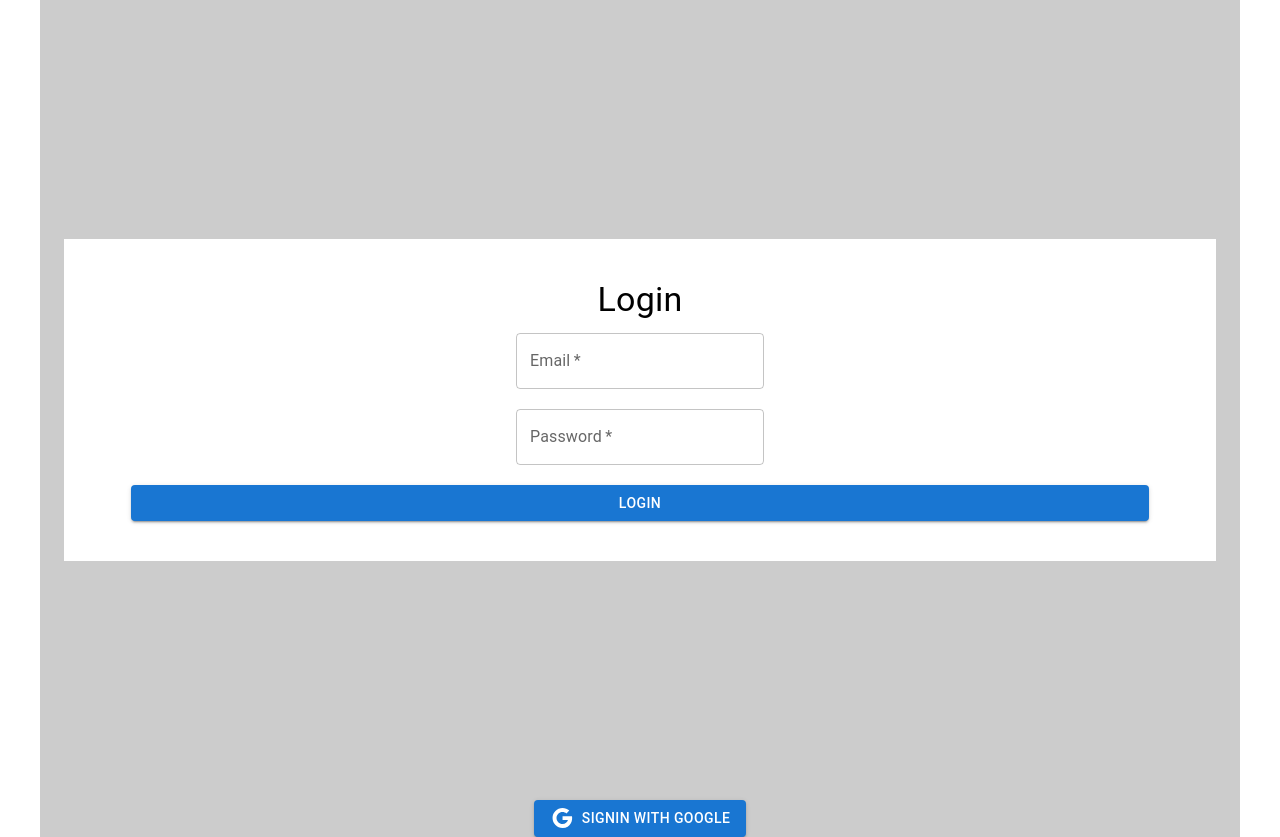
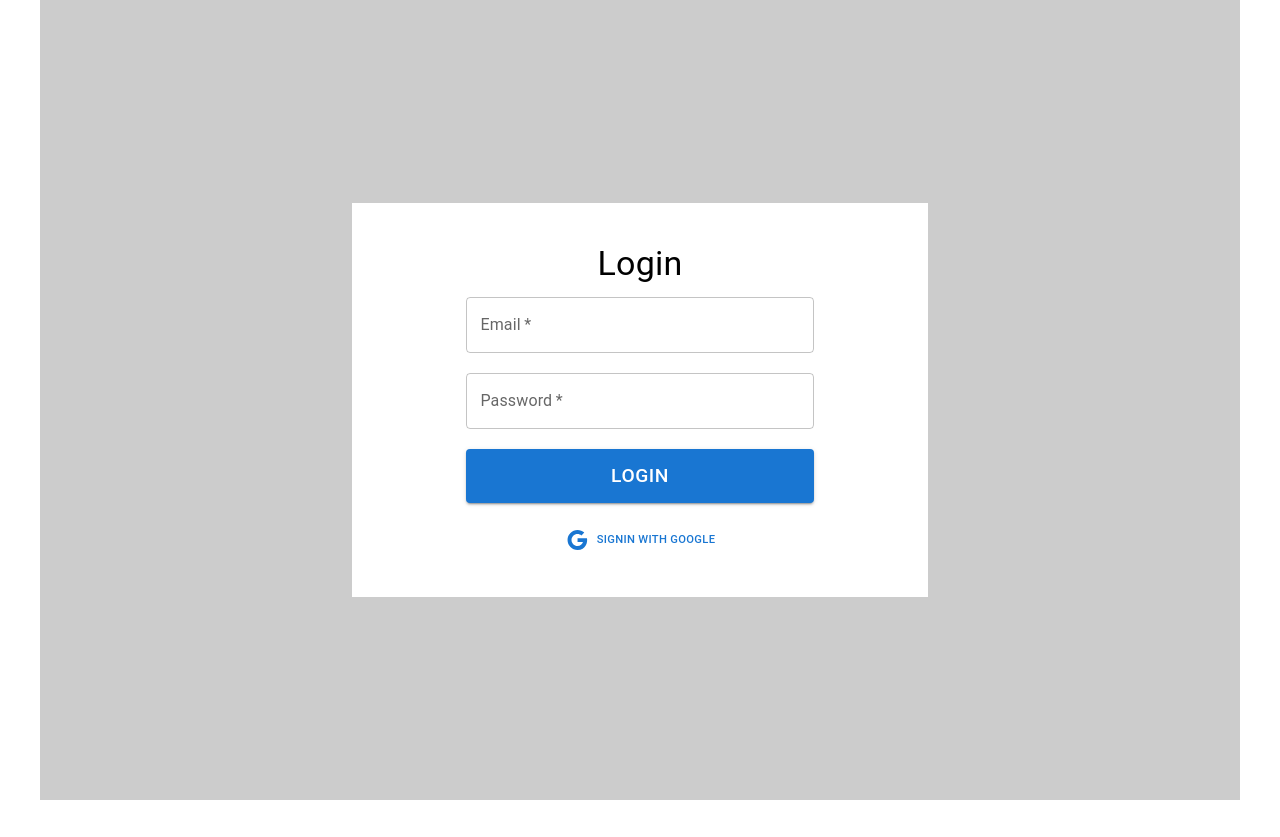
Before and after one commit to amitk9627/hotel_booking, a React (Create React App) app: page / in a window 1280 px wide. After the commit the page ends 800 px from the top, so only its background shows below. Built offline with nearby package versions, Linux system fonts and the light colour scheme.

Commit message:
complete

```diff
--- a/src/containers/LayOut.jsx
+++ b/src/containers/LayOut.jsx
@@ -7,7 +7,7 @@ const LayOut = (props) => {
     useEffect(()=>{
         auth.onAuthStateChanged((user)=>{
 
-            if(user==null){
+            if(!user){
                 Navigate("/");
 
             }
--- a/src/containers/LoginPage.jsx
+++ b/src/containers/LoginPage.jsx
@@ -10,11 +10,17 @@ const LoginPage = () => {
 
     const Navigate = useNavigate();
 
-    const[email , setEmail]=useState("");
-    const[password , setPassword]=useState("");
-    const handleLogin=()=>{
-        console.log(email,password);
+    const [email, setEmail] = useState("");
+    const [password, setPassword] = useState("");
+
+    const handleLogin = () => {
+        let regex = new RegExp('[a-z0-9]+@[a-z]+.[a-z]{2,3}');
+        let pass = password.length >= 8;
+        if (regex.test(email) && pass) {
+            Navigate("/home");
+        }
     }
+
     const LoginWithGoogle = () => {
         signInWithPopup(auth, provider)
             .then(res => {
@@ -28,47 +34,56 @@ const LoginPage = () => {
             });
     }
     return (
-        <Container style={{background:"rgba(0,0,0,0.2)"}}>
+        <Container style={{ background: "rgba(0,0,0,0.2)" }}>
 
-            <Grid container justifyContent="center" alignItems="center" textAlign="center" sx={{ height: "100vh", display: "flex"}}>
-                <Grid item lg={12} sx={{bgcolor:"#fff", p:"40px"}}>
+            <Grid container justifyContent="center" alignItems="center" textAlign="center" sx={{ height: "100vh", display: "flex" }}>
+                <Grid item lg={6} sx={{ bgcolor: "#fff", p: "40px" }}>
                     <Typography variant="h4" gutterBottom>
                         Login
                     </Typography>
-                    <Grid item sx={{mb:"20px"}}>
+                    <Grid item sx={{ mb: "20px" }}>
                         <TextField
+                            style={{ minWidth: "70%" }}
                             required
                             id="outlined-required"
                             label="Email"
-                            onChange={(e)=>setEmail(e.target.value)}
+                            onChange={(e) => setEmail(e.target.value)}
                             type="email"
                         />
                     </Grid>
-                    <Grid item sx={{mb:"20px"}}>
+                    <Grid item sx={{ mb: "20px" }}>
                         <TextField
+                            style={{ minWidth: "70%" }}
                             required
                             id="outlined-password-input"
                             label="Password"
                             type="password"
-                            onChange={(e)=>setPassword(e.target.value)}
+                            onChange={(e) => setPassword(e.target.value)}
                             autoComplete="current-password"
                         />
                     </Grid>
 
                     <Grid>
-                        <Button variant="contained" sx={{width:"95%"}} onClick={handleLogin}>Login</Button>
+                        <Button variant="contained" sx={{ width: "70%", p: "10px", fontSize: "1.2rem", mb: "20px" }} onClick={handleLogin}>Login</Button>
+                    </Grid>
+
+                    <Grid>
+                        <Button onClick={LoginWithGoogle} sx={{ width: "70%", p: "5px", fontSize: ".7rem" }}>
+                            <GoogleIcon sx={{ mr: 1 }} />
+                            <span>Signin with Google</span>
+                        </Button>
                     </Grid>
                 </Grid>
             </Grid>
 
-            <Grid container justifyContent="center" alignItems="center" sx={{  display: "flex", }}>
+            {/* <Grid container justifyContent="center" alignItems="center" sx={{ display: "flex", }}>
                 <Grid item>
                     <Button onClick={LoginWithGoogle} variant="contained" style={{ display: "flex", justifyContent: "center", alignItems: "center", paddig: "2px" }}>
                         <GoogleIcon sx={{ mr: 1 }} />
                         <span>Signin with Google</span>
                     </Button>
                 </Grid>
-            </Grid>
+            </Grid> */}
         </Container>
     )
 }
```
